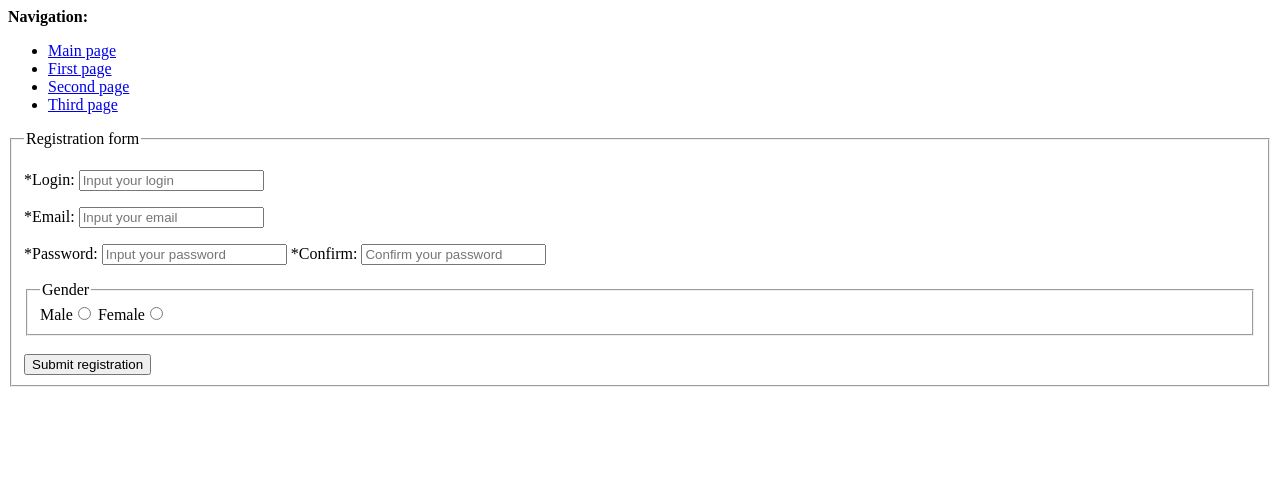
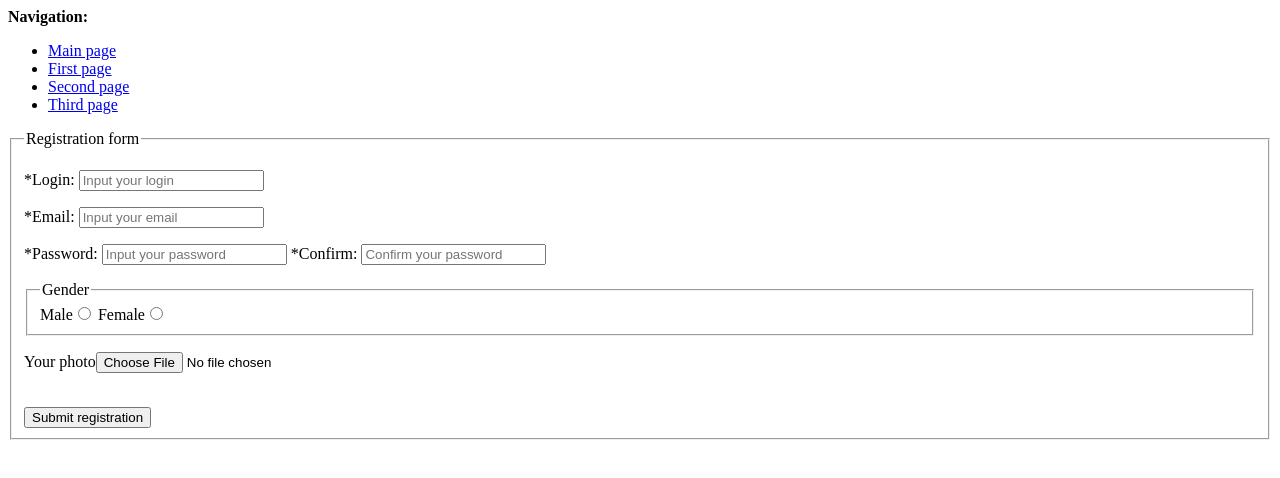
Before and after one commit to RufKaa/ITMO_NodeJS_HomeWork_HTML, a plain HTML site: page SecondLesson_HW/registration.html in a window 1280 px wide. Drawn offline with Linux system fonts and the light colour scheme.

Commit message:
Added file load input

```diff
--- a/SecondLesson_HW/registration.html
+++ b/SecondLesson_HW/registration.html
@@ -51,6 +51,10 @@
                     <label>Female<input type="radio" name="radio"></label>
                 </fieldset>
 
+                <p>
+                    <label>Your photo<input type="file" accept="image/*"></label>
+                </p>
+
                 <br>
 
                 <input type="submit" value="Submit registration">
```
